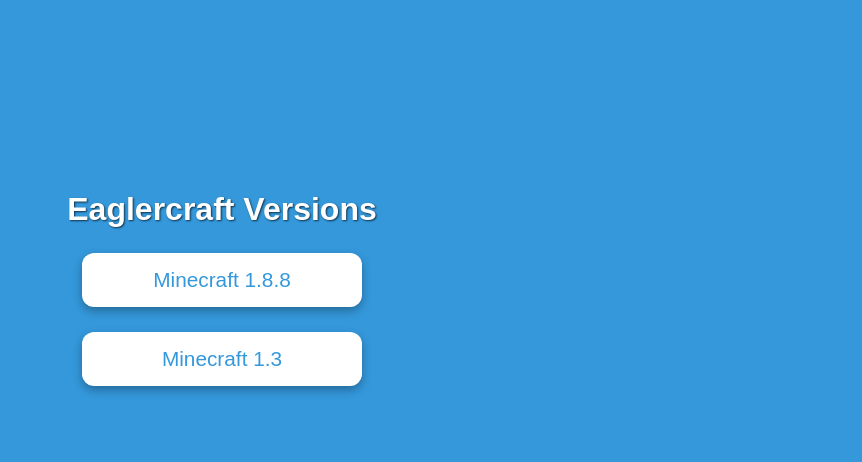
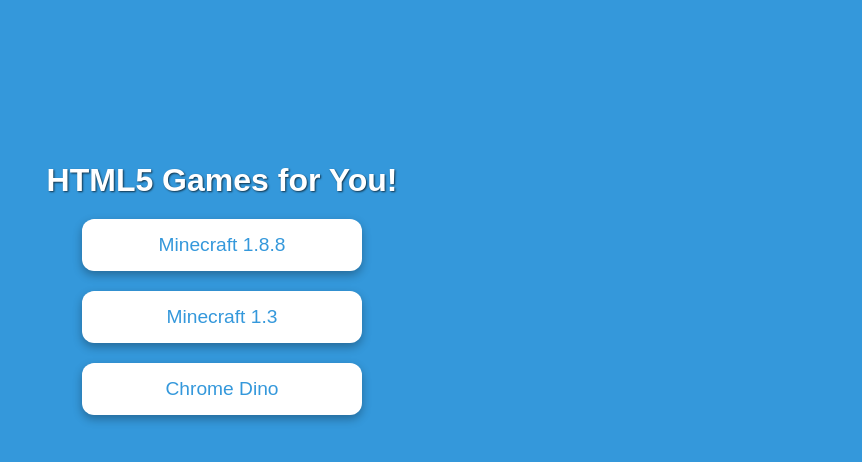
Before and after one commit to KrnlScriptMakerTryer/html5BETA, a plain HTML site: page index.html in a window 1280 px wide. Shown: the part 132-594 px from the top of the page, without its empty margins (418-1280 px from the left). Drawn offline with Linux system fonts and the light colour scheme.

Commit message:
Update index.html

```diff
--- a/index.html
+++ b/index.html
@@ -3,7 +3,7 @@
 <head>
   <meta charset="UTF-8" />
   <meta name="viewport" content="width=device-width, initial-scale=1" />
-<title>Eaglercraft Launcher</title>
+  <title>HTML5 Games Hub</title>
   <style>
     body {
       margin: 0;
@@ -15,10 +15,11 @@
       flex-direction: column;
       justify-content: center;
       align-items: center;
-    gap: 25px;
+      gap: 20px;
       padding: 20px;
       position: relative;
     }
+
     img.logo {
       position: absolute;
       top: 20px;
@@ -27,18 +28,20 @@
       border-radius: 8px;
       box-shadow: 0 0 8px rgba(0,0,0,0.5);
     }
+
     h1 {
       margin: 0;
       font-weight: 700;
       text-shadow: 1px 1px 2px #000000aa;
       user-select: none;
     }
+
     button {
       background: white;
       color: #3498db;
       border: none;
       padding: 15px 50px;
-    font-size: 1.3em;
+      font-size: 1.2em;
       border-radius: 12px;
       cursor: pointer;
       box-shadow: 0 4px 10px rgba(0,0,0,0.3);
@@ -46,6 +49,7 @@
       user-select: none;
       transition: background 0.3s ease;
     }
+
     button:hover {
       background: #2980b9;
       color: white;
@@ -55,19 +59,22 @@
 <body>
 
   <img class="logo" src="https://i.imgur.com/GSJbXh5.png" alt="Logo" />
+  <h1>HTML5 Games for You!</h1>
 
-  <h1>Eaglercraft Versions</h1>
-
-  <button onclick="launchEaglercraft('https://eaglercraftonline.bitbucket.io/go/minecraft-1.8.8/')">
+  <button onclick="launchBlank('https://eaglercraftonline.bitbucket.io/go/minecraft-1.8.8/')">
     Minecraft 1.8.8
   </button>
 
-  <button onclick="launchEaglercraft('https://eaglercraftonline.bitbucket.io/go/minecraft-1.3/')">
+  <button onclick="launchBlank('https://eaglercraftonline.bitbucket.io/go/minecraft-1.3/')">
     Minecraft 1.3
   </button>
 
+  <button onclick="launchBlank('https://binbashbanana.github.io/gfiles/html5/chromedino/')">
+    Chrome Dino
+  </button>
+
   <script>
-    function launchEaglercraft(url) {
+    function launchBlank(url) {
       const win = window.open('about:blank');
       if (!win) {
         alert('Pop-up blocked! Please allow pop-ups for this site.');
@@ -77,7 +84,7 @@
         <!DOCTYPE html>
         <html style="margin:0; height:100%;">
           <head>
-            <title>Eaglercraft</title>
+            <title>Game</title>
             <style>
               html, body {
                 margin:0; height:100%; overflow:hidden;
```
Lines whose indentation alone changed are shown as unchanged.
